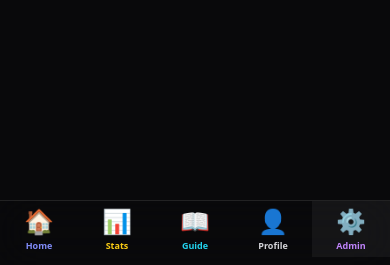
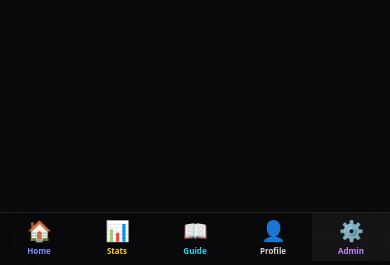
Before and after one commit to evd09/MemerV3, a Python web app: template memer/cogs/web/templates/admin.html in a window 390 px wide. Shown: the part 579-844 px from the top of the page. Run offline with Jinja, Linux system fonts and the light colour scheme; the template is opened without the code that fills it, so the values that code supplies are empty; some libraries are stand-ins or nearby versions.

Commit message:
V3.8.1 pwa bugs

```diff
--- a/memer/cogs/web/templates/admin.html
+++ b/memer/cogs/web/templates/admin.html
@@ -816,41 +816,41 @@
     </div>
 
     <!-- Mobile Bottom Navigation Bar (PWA/Mobile Only) -->
-    <nav class="md:hidden fixed bottom-0 left-0 right-0 bg-zinc-900/98 backdrop-blur-xl border-t border-white/10 z-50 pb-[max(8px,env(safe-area-inset-bottom))]">
-        <div class="grid grid-cols-5 h-14">
+    <nav class="md:hidden fixed bottom-0 left-0 right-0 bg-zinc-900/98 backdrop-blur-xl border-t border-white/10 z-50 pb-[max(4px,env(safe-area-inset-bottom))]">
+        <div class="grid grid-cols-5 h-12">
             <!-- Home (Sounds) -->
             <a href="/"
-                class="flex flex-col items-center justify-center gap-0.5 text-indigo-400 hover:bg-white/5 active:bg-white/10 transition">
-                <span class="text-2xl">🏠</span>
-                <span class="text-[9px] font-semibold">Home</span>
+                class="flex flex-col items-center justify-center gap-0 text-indigo-400 hover:bg-white/5 active:bg-white/10 transition">
+                <span class="text-xl">🏠</span>
+                <span class="text-[8px] font-semibold">Home</span>
             </a>
 
             <!-- Stats -->
             <a href="/stats"
-                class="flex flex-col items-center justify-center gap-0.5 text-yellow-400 hover:bg-white/5 active:bg-white/10 transition">
-                <span class="text-2xl">📊</span>
-                <span class="text-[9px] font-semibold">Stats</span>
+                class="flex flex-col items-center justify-center gap-0 text-yellow-400 hover:bg-white/5 active:bg-white/10 transition">
+                <span class="text-xl">📊</span>
+                <span class="text-[8px] font-semibold">Stats</span>
             </a>
 
             <!-- Guide -->
             <a href="/guide"
-                class="flex flex-col items-center justify-center gap-0.5 text-cyan-400 hover:bg-white/5 active:bg-white/10 transition">
-                <span class="text-2xl">📖</span>
-                <span class="text-[9px] font-semibold">Guide</span>
+                class="flex flex-col items-center justify-center gap-0 text-cyan-400 hover:bg-white/5 active:bg-white/10 transition">
+                <span class="text-xl">📖</span>
+                <span class="text-[8px] font-semibold">Guide</span>
             </a>
 
             <!-- Profile -->
             <a href="/profile"
-                class="flex flex-col items-center justify-center gap-0.5 text-zinc-300 hover:bg-white/5 active:bg-white/10 transition">
-                <span class="text-2xl">👤</span>
-                <span class="text-[9px] font-semibold">Profile</span>
+                class="flex flex-col items-center justify-center gap-0 text-zinc-300 hover:bg-white/5 active:bg-white/10 transition">
+                <span class="text-xl">👤</span>
+                <span class="text-[8px] font-semibold">Profile</span>
             </a>
 
             <!-- Admin (Active) -->
             <a href="/admin"
-                class="flex flex-col items-center justify-center gap-0.5 text-purple-400 hover:bg-white/5 active:bg-white/10 transition bg-white/5">
-                <span class="text-2xl">⚙️</span>
-                <span class="text-[9px] font-semibold">Admin</span>
+                class="flex flex-col items-center justify-center gap-0 text-purple-400 hover:bg-white/5 active:bg-white/10 transition bg-white/5">
+                <span class="text-xl">⚙️</span>
+                <span class="text-[8px] font-semibold">Admin</span>
             </a>
         </div>
     </nav>
```
Also changed, not shown: memer/cogs/web/templates/botowneradmin.html (+17 -17 lines), memer/cogs/web/templates/guide.html (+17 -17 lines), memer/cogs/web/templates/profile.html (+17 -17 lines), memer/cogs/web/templates/stats.html (+17 -17 lines).
